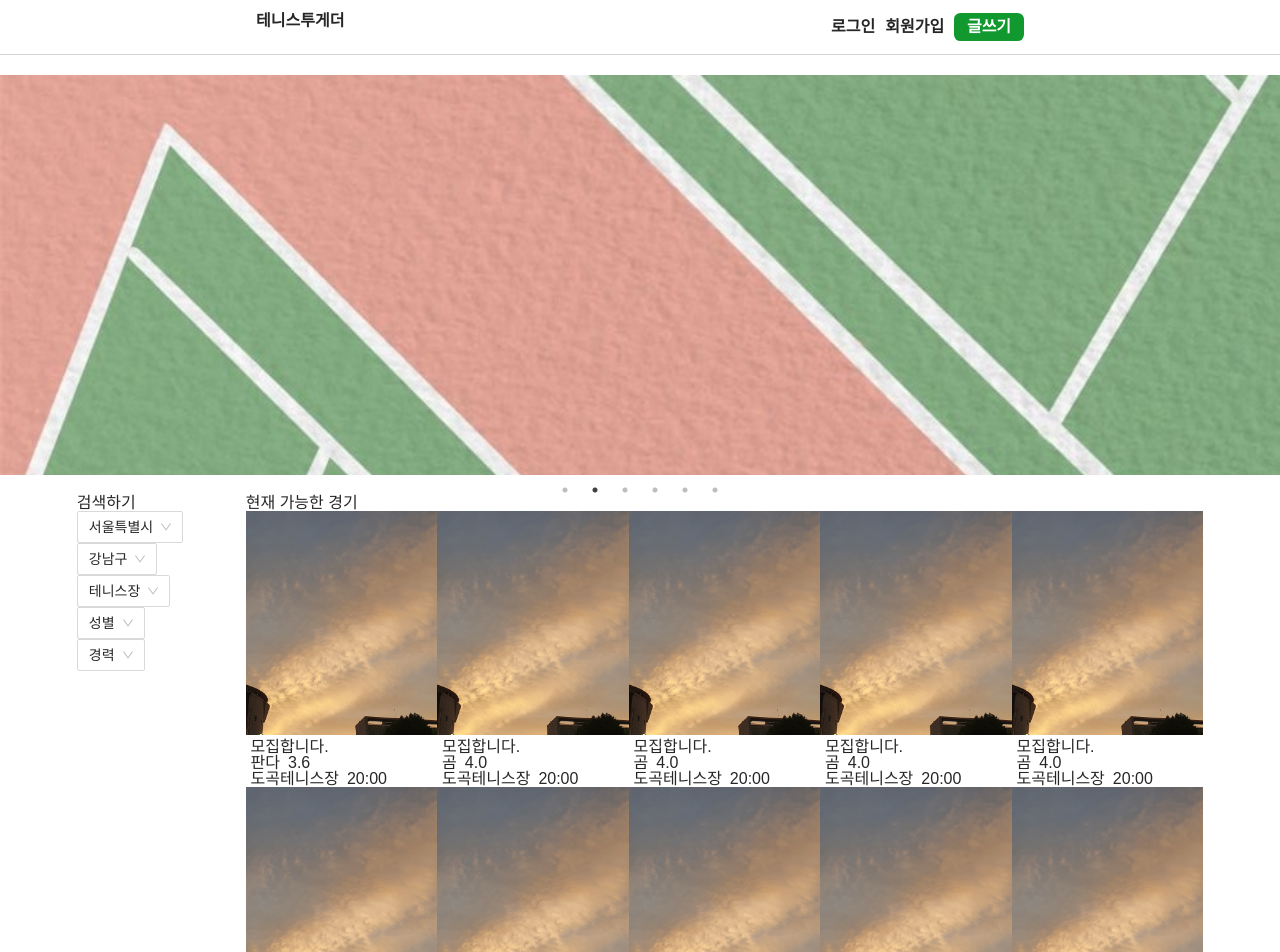
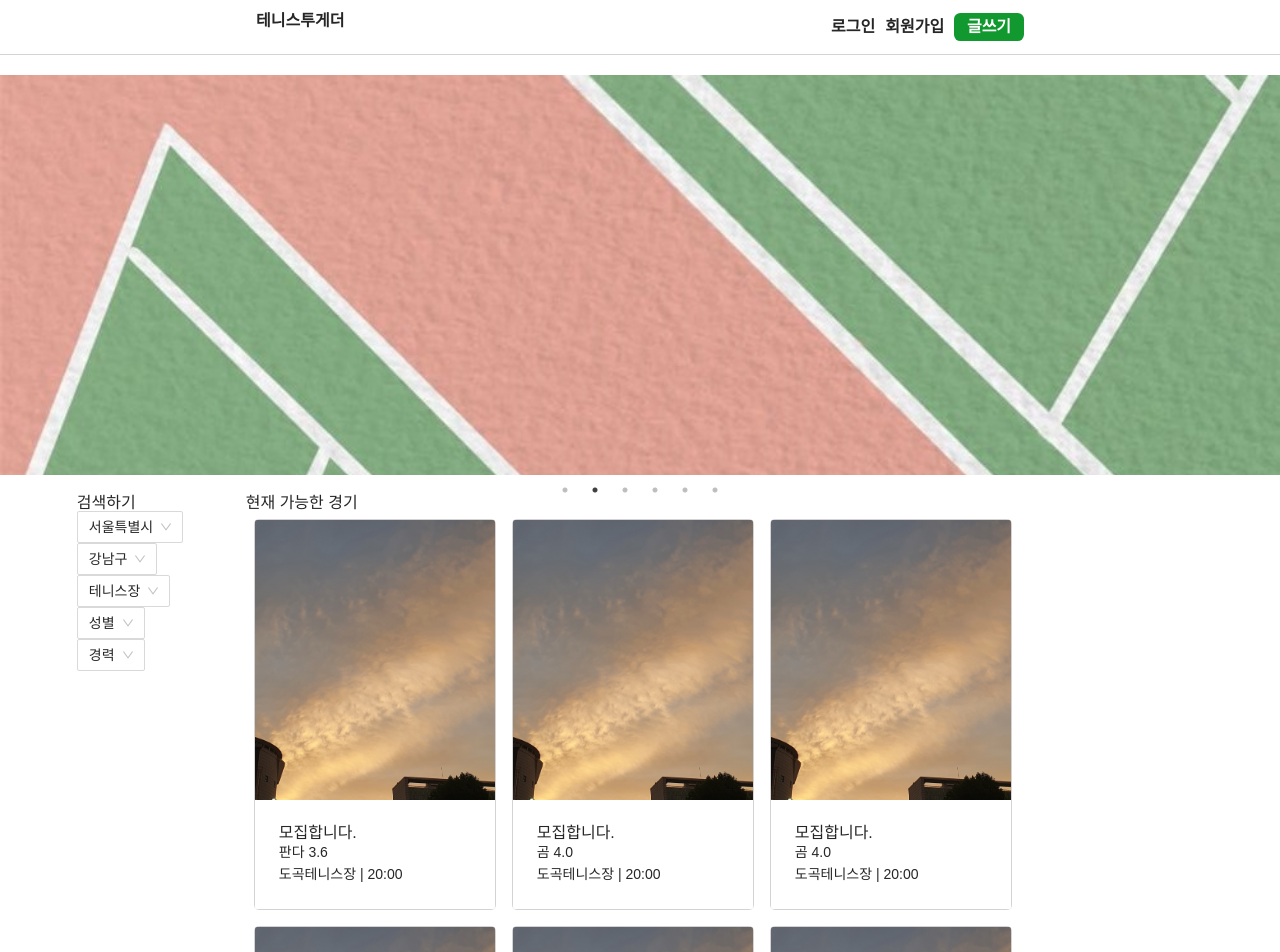
Before and after one commit to ssso-pro1/tennis-together-fe, a React (Create React App) app: page / in a window 1280 px wide. Shown: the top 952 px of the page. Built offline with nearby package versions, Linux system fonts and the light colour scheme; a web font is replaced by a local one.

Commit message:
style : changed list css (used ant design card)
- delete item-page.scss
- add ant design card in ItemPage.jsx

```diff
--- a/src/components/ListPage/ItemPage.jsx
+++ b/src/components/ListPage/ItemPage.jsx
@@ -1,22 +1,46 @@
 import React from 'react'
-import '../../styled-components/item-page.scss'
-// import styles from './item_page.module.css';
+import styled from 'styled-components'
+// import '~antd/dist/antd.css'
+
+import { Card, Col, Row } from 'antd'
+
+const { Meta } = Card
+
+const CardDiv = styled.div`
+  margin: 8px;
+  border: 1.2px solid lightgray;
+  border-radius: 0.3rem;
+`
+
+const MetaData = styled.div`
+  display: flex;
+  flex-direction: column;
+`
 
 const ItemPage = ({ game, onGameClick }) => {
   return (
     <li onClick={() => onGameClick(game)}>
-      <img src="/images/0916.jpg" alt="img" />
-      <div>
-        <h4>{game.title}</h4>
-        <div>
-          <p>{game.nickname}</p>
-          <p>{game.rate}</p>
-        </div>
-        <div>
-          <p>{game.court_name}</p>
-          <p>{game.time}</p>
-        </div>
-      </div>
+      <CardDiv>
+        <Card
+          hoverable
+          style={{ width: 240 }}
+          cover={<img alt="gameimg" src="/images/0916.jpg" />}
+          bordered={false}
+          hoverable={true}
+        >
+          <MetaData>
+            <div>
+              <Meta title={game.title} />
+            </div>
+            <div>
+              <span>{game.nickname}</span> <span>{game.rate}</span>
+            </div>
+            <div>
+              <span>{game.court_name}</span> | <span>{game.time}</span>
+            </div>
+          </MetaData>
+        </Card>
+      </CardDiv>
     </li>
   )
 }
--- a/src/styled-components/item-page.scss
+++ /dev/null
@@ -1,32 +0,0 @@
-li {
-  :hover {
-    cursor: pointer;
-  }
-  * {
-    margin: 0;
-  }
-
-  border: 1px solid grey;
-  width: 20%;
-  margin: 0.3rem;
-
-  img {
-    width: 100%;
-  }
-
-  div {
-    h4 {
-      margin: 0;
-      padding-top: 0.1rem;
-      padding-left: 0.3rem;
-    }
-    div {
-      display: flex;
-      padding-left: 0.3rem;
-      p {
-        margin: 0;
-        margin-right: 0.5rem;
-      }
-    }
-  }
-}
```
